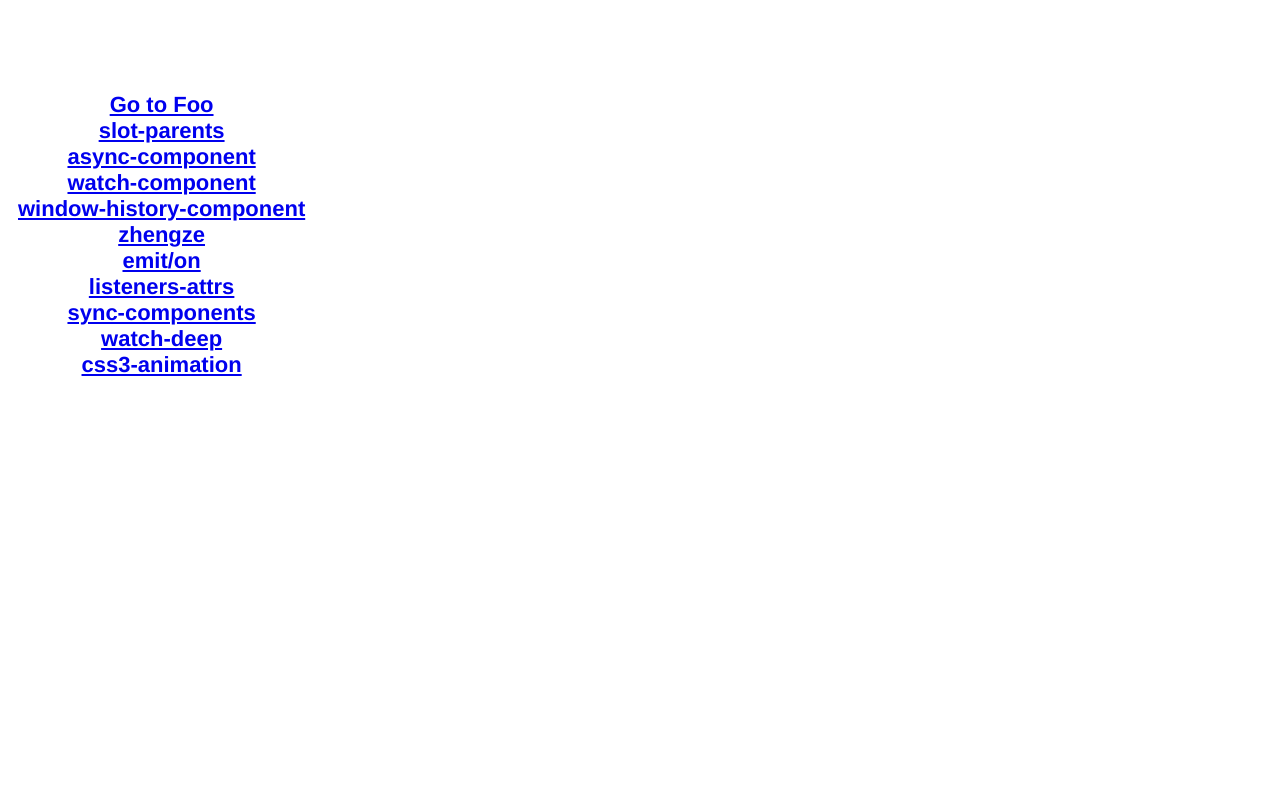
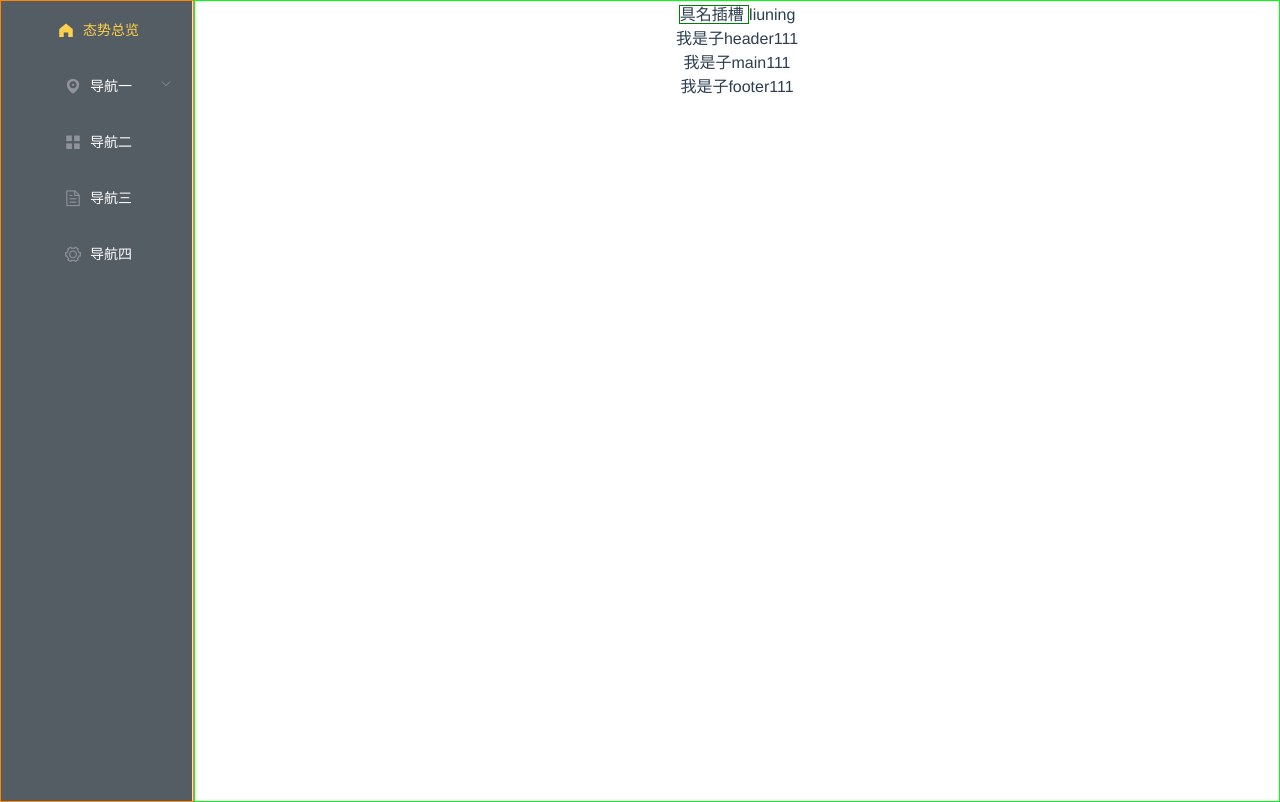
Before and after one commit to liuxiaoning951026/person, a Vue app: page /home#/ in a window 1280 px wide. Built offline with nearby package versions, Linux system fonts and the light colour scheme.

Commit message:
fix(router): 增加router配置

```diff
--- a/index.html
+++ b/index.html
@@ -10,3 +10,14 @@
     <!-- built files will be auto injected -->
   </body>
 </html>
+<style>
+  html,
+  body,
+  #app {
+    width: 100%;
+    height: 100%;
+  }
+  * {
+    margin: 0px;
+  }
+</style>
--- a/package.json
+++ b/package.json
@@ -20,8 +20,7 @@
     "vue-router": "^3.0.1",
     "vue-template-compiler": "^2.6.10",
     "vuex": "^3.1.1",
-    "webpack": "^3.12.0",
-    "webpack-dev-server": "^2.11.5"
+    "webpack": "^3.12.0"
   },
   "devDependencies": {
     "autoprefixer": "^7.1.2",
@@ -81,7 +80,7 @@
     "webpack": "^3.12.0",
     "webpack-bundle-analyzer": "^2.9.0",
     "webpack-cli": "^3.3.12",
-    "webpack-dev-server": "^2.9.1",
+    "webpack-dev-server": "^2.11.5",
     "webpack-merge": "^4.1.0"
   },
   "engines": {
--- a/src/App.vue
+++ b/src/App.vue
@@ -3,7 +3,7 @@
     <!-- <img src="./assets/logo.png"> -->
     <!-- <hello-world></hello-world> -->
     <!-- <first-component></first-component> -->
-    <p class="router-style">
+    <!-- <p class="router-style">
       <router-link to="/slot">Go to Foo</router-link>
       <router-link to="/slot-parents">slot-parents</router-link>
       <router-link to="/async-component">async-component</router-link>
@@ -15,32 +15,35 @@
       <router-link to="/sync-components">sync-components</router-link>
       <router-link to="/watch-deep">watch-deep</router-link>
       <router-link to="/css3">css3-animation</router-link>
-    </p>
-    <router-view/>
+    </p> -->
+    <router-view />
   </div>
 </template>
 
 <script>
-import helloWorld from './components/HelloWorld'
-import firstComponent from './components/first-fcomponent.vue'
+import helloWorld from "./components/HelloWorld";
+import firstComponent from "./components/first-fcomponent.vue";
 
 export default {
-  name: 'App',
+  name: "App",
   components: {
     helloWorld,
     firstComponent
   }
-}
+};
 </script>
 
 <style>
 #app {
-  font-family: 'Avenir', Helvetica, Arial, sans-serif;
+  font-family: "Avenir", Helvetica, Arial, sans-serif;
   -webkit-font-smoothing: antialiased;
   -moz-osx-font-smoothing: grayscale;
   text-align: center;
   color: #2c3e50;
-  margin-top: 60px;
+  /* margin-top: 60px; */
+  width: 100%;
+  height: 100%;
+  /* border: 3px solid blue; */
 }
 .router-style {
   float: left;
--- /dev/null
+++ b/src/components/home.vue
@@ -0,0 +1,37 @@
+<template>
+  <div class="home">
+    <div class="left-com">
+      <Menu></Menu>
+    </div>
+    <div class="right-com">
+      <router-view />
+    </div>
+  </div>
+</template>
+<script>
+import Menu from "@/components/menu";
+export default {
+  name: "home",
+  components: { Menu },
+  data() {
+    return {};
+  }
+};
+</script>
+<style scoped>
+.home {
+  width: 100%;
+  height: 100%;
+  display: flex;
+}
+.left-com {
+  width: 15%;
+  height: 100%;
+  border: 1px solid rgb(255, 132, 0);
+}
+.right-com {
+  flex: 1;
+  height: 100%;
+  border: 1px solid rgb(0, 255, 13);
+}
+</style>
--- /dev/null
+++ b/src/components/menu.vue
@@ -0,0 +1,85 @@
+<template>
+  <div class="menu">
+    <el-menu
+      :default-active="onRoutes"
+      @select="handleSelect"
+      class="el-menu-vertical-demo"
+      @open="handleOpen"
+      @close="handleClose"
+      background-color="#545c64"
+      text-color="#fff"
+      active-text-color="#ffd04b"
+    >
+      <el-menu-item index="/home">
+        <i class="el-icon-s-home"></i>
+        <span slot="title">态势总览</span>
+      </el-menu-item>
+      <el-submenu index="1">
+        <template slot="title">
+          <i class="el-icon-location"></i>
+          <span>导航一</span>
+        </template>
+        <el-menu-item-group>
+          <!-- <template slot="title"
+            >分组一</template
+          > -->
+          <el-menu-item index="/watch-deep">选项1</el-menu-item>
+          <el-menu-item index="/async-component">选项2</el-menu-item>
+          <el-menu-item index="/watch-component">选项3</el-menu-item>
+        </el-menu-item-group>
+        <el-submenu index="1-4">
+          <template slot="title"
+            >选项4</template
+          >
+          <el-menu-item index="/window-history-component">选项1</el-menu-item>
+        </el-submenu>
+      </el-submenu>
+      <el-menu-item index="/zhengze">
+        <i class="el-icon-menu"></i>
+        <span slot="title">导航二</span>
+      </el-menu-item>
+      <el-menu-item index="/emit-on-comm">
+        <i class="el-icon-document"></i>
+        <span slot="title">导航三</span>
+      </el-menu-item>
+      <el-menu-item index="/listeners-attrs">
+        <i class="el-icon-setting"></i>
+        <span slot="title">导航四</span>
+      </el-menu-item>
+    </el-menu>
+  </div>
+</template>
+<script>
+export default {
+  computed: {
+    onRoutes () {
+      // console.log(this.$route);
+      return this.$route.path // 计算当前路由对应的菜单项
+    }
+  },
+  methods: {
+    handleOpen (key, keyPath) {
+      console.log(key, keyPath)
+    },
+    handleClose (key, keyPath) {
+      console.log(key, keyPath)
+    },
+    handleSelect (key) {
+      console.log(key)
+      this.$router.push({
+        path: key,
+        params: { data: 'query' }
+      })
+    }
+  }
+}
+</script>
+<style scoped>
+.menu {
+  width: 100%;
+  height: 100%;
+}
+.el-menu {
+  height: 100%;
+}
+</style>
--- a/src/router/index.js
+++ b/src/router/index.js
@@ -1,6 +1,6 @@
 import Vue from 'vue'
 import Router from 'vue-router'
-// import HelloWorld from '@/components/HelloWorld'
+import home from '@/components/home'
 import slotComponents from '../components/slotExprise.vue'
 import slotParents from '../components/slotParents.vue'
 import asyncComponent from '../components/async.vue'
@@ -8,13 +8,19 @@ Vue.use(Router)
 
 export default new Router({
   routes: [
-    // {
-    //   path: '/',
-    //   name: 'HelloWorld',
-    //   component: HelloWorld
-    // },
     {
-      path: '/slot',
+      path: '/',
+      // name: 'home',
+      redirect: '/home'
+
+      // redirect: '/slot'
+    },
+    {
+      path: '/',
+      component: home,
+      children: [
+        {
+          path: '/home',
           name: 'slot-experise',
           component: slotComponents
         },
@@ -72,4 +78,8 @@ export default new Router({
           component: () => import('../components/animation.vue')
         }
       ]
+    }
+  ],
+  mode: 'history',
+  baseUrl: '/person'
 })
```
Also changed, not shown: src/components/files/component1.vue (added, +12 -0 lines), src/components/files/component2.vue (added, +12 -0 lines), src/components/files/component3.vue (added, +12 -0 lines), src/components/files/component4.vue (added, +12 -0 lines), 1 other file (tests, documents, lock files or other folders). Lines whose indentation alone changed are shown as unchanged.
